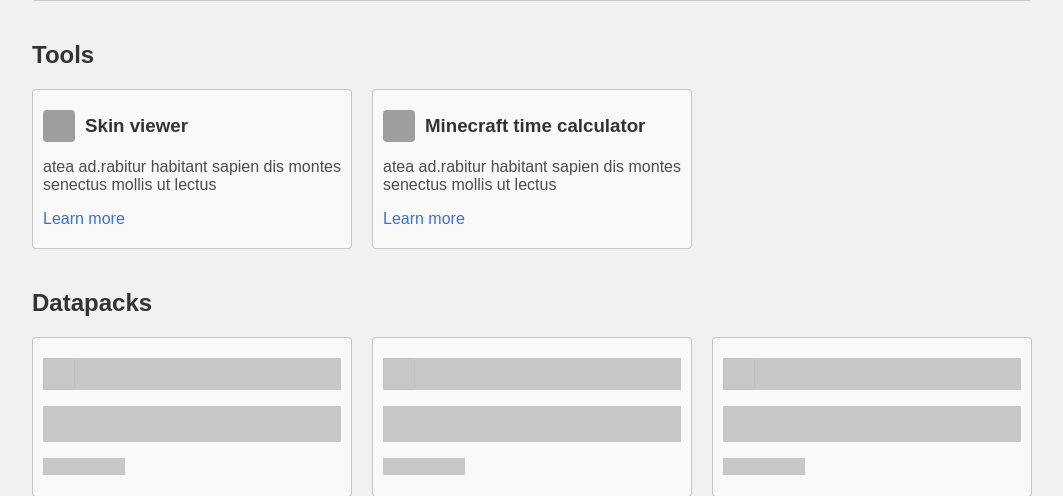
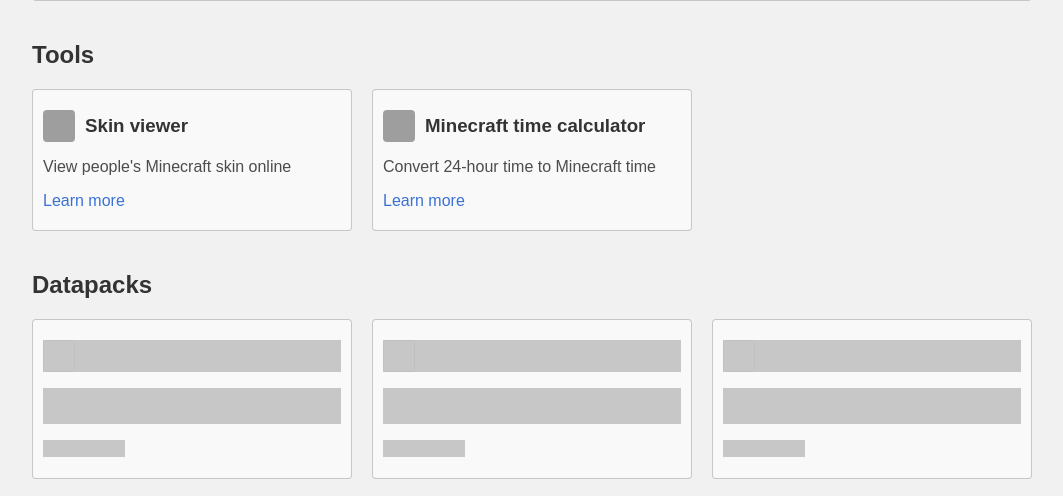
Before and after one commit to mcpeachpies/mcpeachpies-website, a PHP site: page /index.php in a window 1280 px wide. Shown: the part 731-1227 px from the top of the page, without its empty margins (108-1171 px from the left). Run offline with PHP 8.4, Linux system fonts and the light colour scheme; data that the repository does not hold is empty; grey boxes are pictures that could not be loaded.

Commit message:
Update "tool" texts

```diff
--- a/include/tools.php
+++ b/include/tools.php
@@ -4,7 +4,7 @@
 		<div class="card">
 			<div class="card-top">
 				<h3 class="title"><img class="pack-icon" src="/tools/skin-viewer/assets/head.php/?s=200&u=mcpeachpies" onerror="this.remove();"><span class="title-text">Skin viewer</span></h3>
-				<p class="description">atea ad.rabitur habitant sapien dis montes senectus mollis ut lectus</p>
+				<p class="description">View people's Minecraft skin online</p>
 			</div>
 			<div class="card-bottom">
 				<a class="read-more" href="/tools/skin-viewer/">Learn more</a>
@@ -13,7 +13,7 @@
 		<div class="card">
 			<div class="card-top">
 				<h3 class="title"><img class="pack-icon" src="https://raw.githubusercontent.com/mcpeachpies/mcpeachpies-resource-pack/master/%C2%A79mcpeachpies%20%C2%A7f1.16/assets/minecraft/textures/environment/sun.png" onerror="this.remove();"><span class="title-text">Minecraft time calculator</span></h3>
-				<p class="description">atea ad.rabitur habitant sapien dis montes senectus mollis ut lectus</p>
+				<p class="description">Convert 24-hour time to Minecraft time</p>
 			</div>
 			<div class="card-bottom">
 				<a class="read-more" href="/tools/minecraft-time/">Learn more</a>
```
